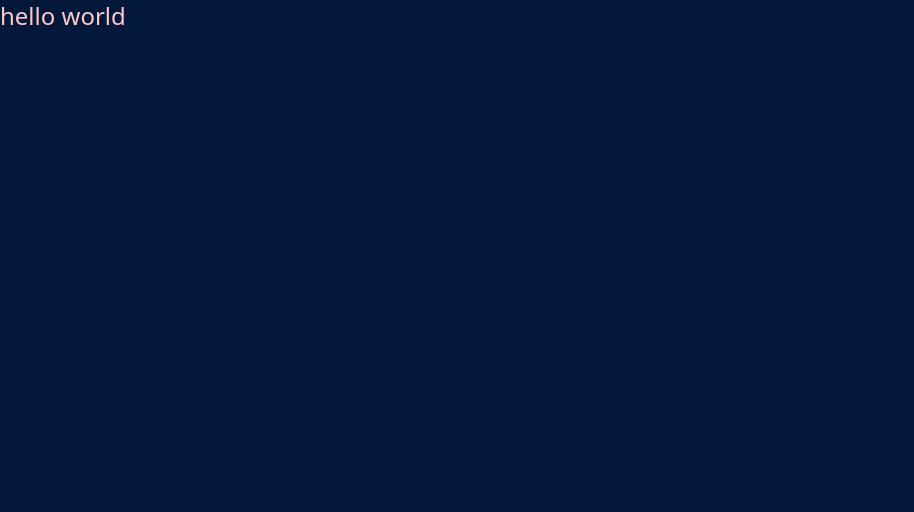
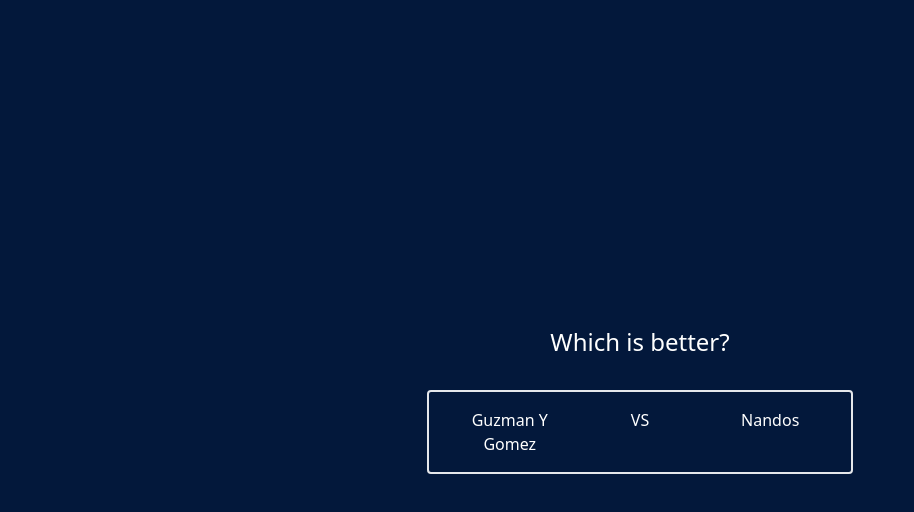
Before and after one commit to JeffreyTan1/best-foods, a Next.js app: page / in a window 1280 px wide. Shown: the top 512 px of the page, without its empty margins (0-914 px from the left). Built offline with nearby package versions, Linux system fonts and the light colour scheme.

Commit message:
initial page structure

```diff
--- a/pages/index.tsx
+++ b/pages/index.tsx
@@ -1,7 +1,26 @@
 import type { NextPage } from "next";
 
+interface ComparisonItemProps {
+  title: string;
+  image_path?: string;
+}
+
 const Home: NextPage = () => {
-  return <div className="text-2xl text-red-200">hello world</div>;
+  const ComparisonItem = ({ title }: ComparisonItemProps) => {
+    return <div className="w-1/3 text-center">{title}</div>;
+  };
+
+  return (
+    <div className="h-screen w-screen flex flex-col justify-center items-center">
+      <div className="text-2xl">Which is better?</div>
+      <div className="p-4" />
+      <div className="w-1/3 p-4 flex justify-between border-2 rounded">
+        <ComparisonItem title="Guzman Y Gomez" />
+        <ComparisonItem title="VS" />
+        <ComparisonItem title="Nandos" />
+      </div>
+    </div>
+  );
 };
 
 export default Home;
--- a/styles/globals.css
+++ b/styles/globals.css
@@ -4,4 +4,5 @@
 
 body{
   background-color: #03183B;
+  color: #FFFFFF;
 }
```
Also changed, not shown: 1 other file (tests, documents, lock files or other folders).
